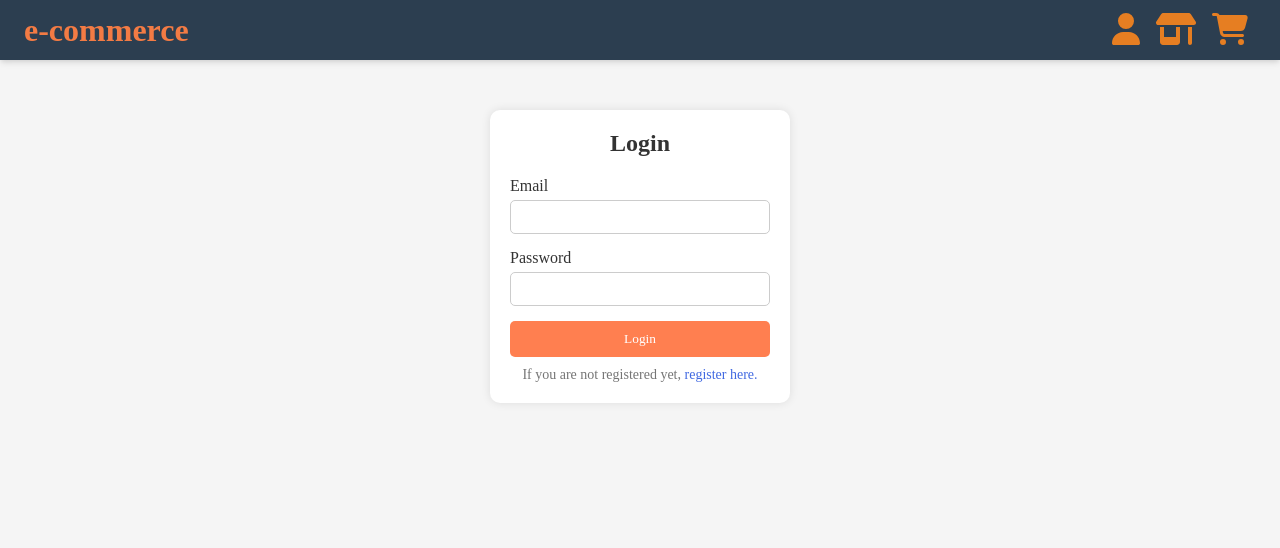
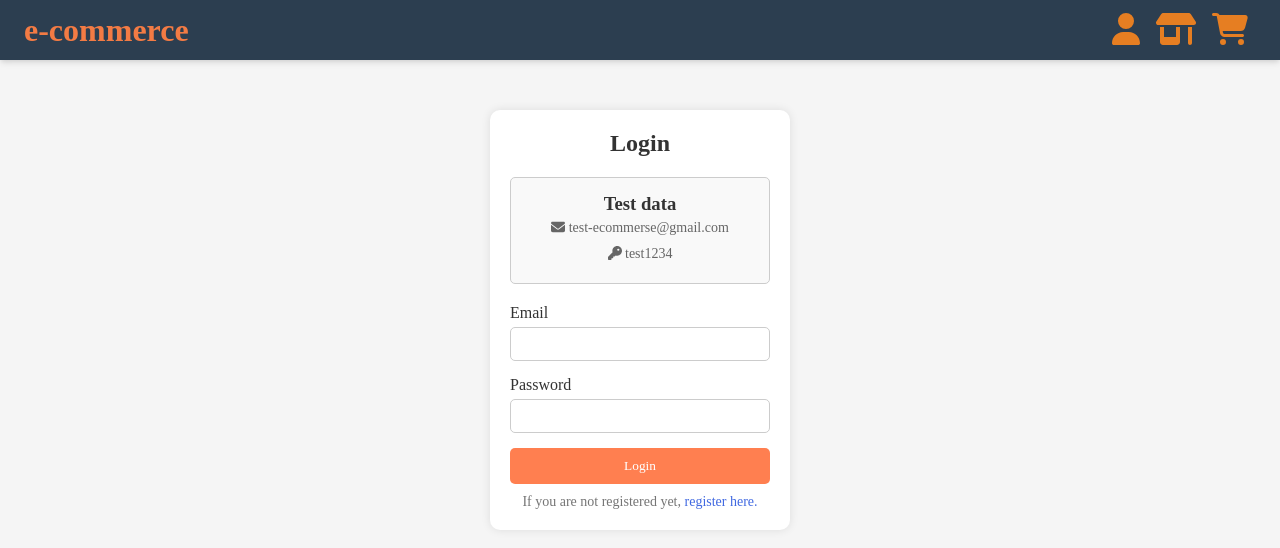
Before and after one commit to williamdrg/william-ecommerse, a React (Vite) app: page /#/login in a window 1280 px wide. Shown: the top 548 px of the page. Built offline with nearby package versions, Linux system fonts and the light colour scheme.

Commit message:
actualización de un usuario de prueba

```diff
--- a/src/components/homepage/Products.jsx
+++ b/src/components/homepage/Products.jsx
@@ -5,7 +5,6 @@ import { useDispatch, useSelector } from 'react-redux';
 import { postProductThunk } from '../../store/slices/cart.slice';
 import { getProductThunk } from '../../store/slices/product.slice';
 import { useNavigate } from 'react-router-dom';
-import Loader from '../shared/Loader';
 
 const Products = ({ product }) => {
   const {
--- a/src/hooks/useFetch.js
+++ b/src/hooks/useFetch.js
@@ -6,18 +6,22 @@ import { useDispatch } from "react-redux"
 // import bearerToken from "../utils/bearerToken"
 
 const useFetch = () => {
-  const [dataApi, setdataApi] = useState()
+  const [dataApi, setDataApi] = useState()
   const dispatch = useDispatch()
 
 
   const getDataApi = async (patch) => {
     dispatch(setLoading(true));
-    const url = `${urlBase}${patch}`
-    await axios.get(url)
-      .then(res => setdataApi(res.data))
-      .catch(err => console.error(err))
-    dispatch(setLoading(false));
-  }
+    const url = `${urlBase}${patch}`;
+    try {
+      const res = await axios.get(url);
+      setDataApi(res.data);
+    } catch (err) {
+      console.error(err);
+    } finally {
+      dispatch(setLoading(false));
+    }
+  };
 
   return [ dataApi, getDataApi ]
 }
--- a/src/pages/Login.jsx
+++ b/src/pages/Login.jsx
@@ -7,6 +7,8 @@ import './styles/login.css'
 import UserProfile from "../components/Login/UserProfile";
 import { setLoading } from "../store/slices/loader.slice";
 import Modal from "../components/shared/Modal";
+import { FontAwesomeIcon } from "@fortawesome/react-fontawesome";
+import { faEnvelope, faKey } from "@fortawesome/free-solid-svg-icons";
 
 const Login = () => {
   const { handleSubmit, register, reset, setValue } = useForm()
@@ -44,6 +46,11 @@ const Login = () => {
         :
         <form className="login-form" onSubmit={handleSubmit(submit)}>
           <h2 className="login-title">Login</h2>
+          <div className="user_test">
+            <h3>Test data</h3>
+            <p><FontAwesomeIcon icon={faEnvelope}/> test-ecommerse@gmail.com</p>
+            <p><FontAwesomeIcon icon={faKey}/> test1234</p>
+          </div>
           <div>
             <label htmlFor="email">Email</label>
             <input {...register('email', {onChange: (e) => setValue('email', e.target.value.toLowerCase())})} id="email" type="text" />
--- a/src/pages/styles/login.css
+++ b/src/pages/styles/login.css
@@ -64,3 +64,30 @@
   align-items: center;
   height: calc(100vh - 60px);
 }
+
+.user_test {
+  background-color: #f9f9f9;
+  padding: 15px;
+  border: 1px solid #ccc;
+  border-radius: 5px;
+  margin-bottom: 20px;
+  display: flex;
+  flex-direction: column;
+  justify-content: center;
+  align-items: center;
+}
+
+.user_test h3 {
+  margin-top: 0;
+  color: #333;
+}
+
+.user_test p {
+  margin: 5px 0;
+  color: #666;
+  font-size: 14px;
+}
+
+.user_test .faKey {
+  margin-right: 5px;
+}
```
